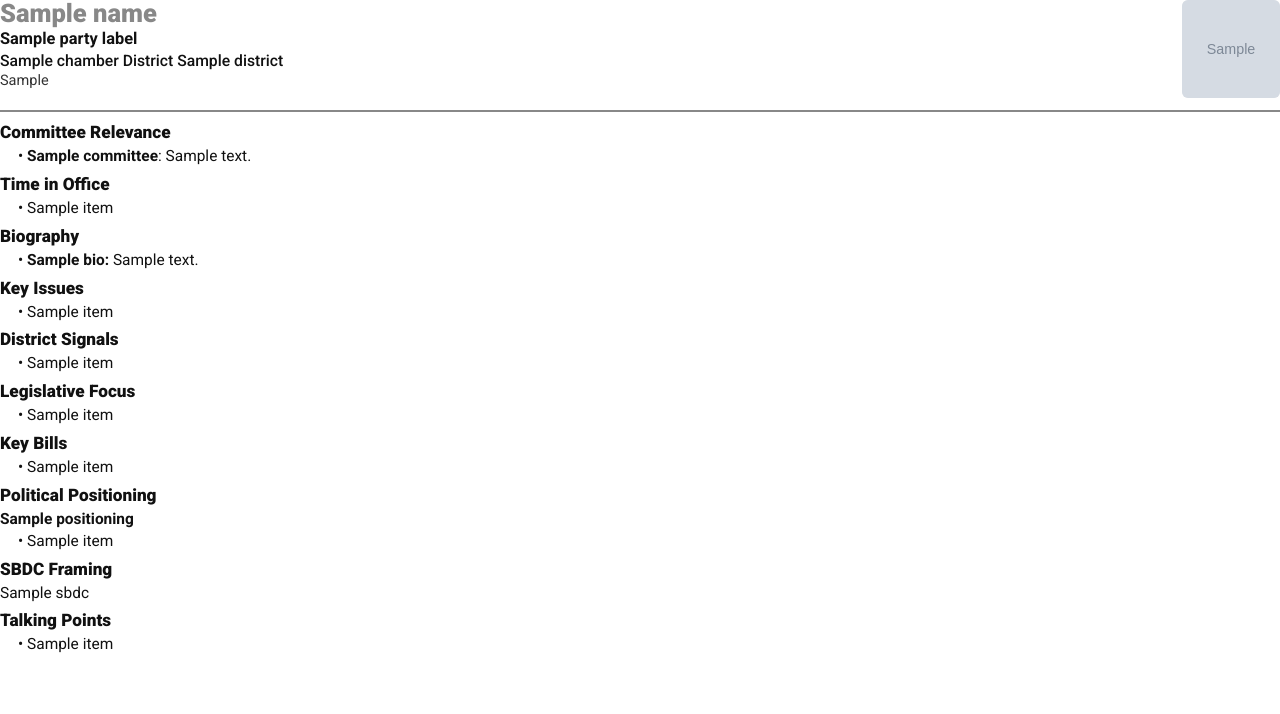
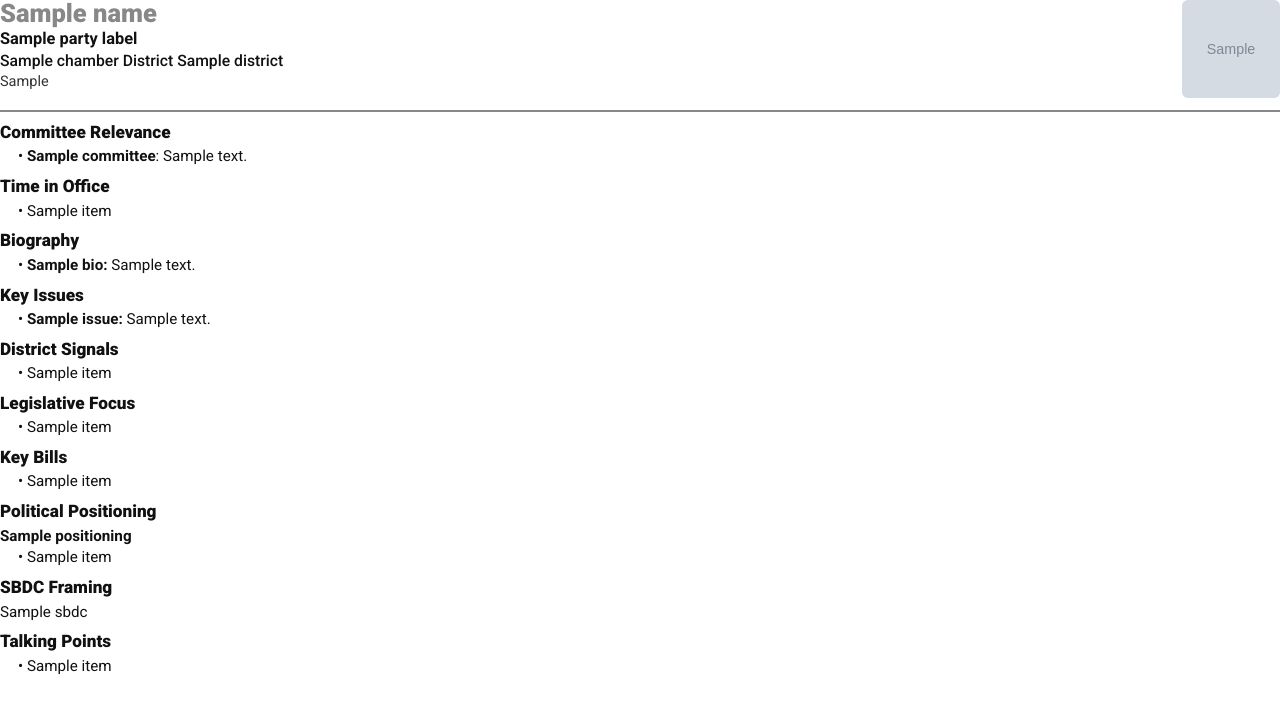
Before and after one commit to imrandevelops007/legislator-skimmer, a Python web app: template templates/report.html in a window 1280 px wide. Shown: the top 714 px of the page. Run offline with Jinja, Linux system fonts and the light colour scheme; the template is opened without the code that fills it: most values are stand-ins (such as "Sample title", 1, 10 or a date in 2020); grey boxes marked "Sample" are stand-in pictures.

Commit message:
Refine styles and update HTML structure in report

```diff
--- a/templates/report.html
+++ b/templates/report.html
@@ -13,8 +13,8 @@
 
     body {
       font-family: 'Roboto', Arial, sans-serif;
-      font-size: 11.6pt;      /* slightly under 12pt */
-      line-height: 1.22;      /* more breathing room */
+      font-size: 11.4pt;
+      line-height: 1.24;
       color: #111;
       margin: 0;
     }
@@ -44,6 +44,7 @@
       width: 100%;
       height: 100%;
       object-fit: cover;
+      display: block;
     }
 
     .name {
@@ -73,7 +74,7 @@
     }
 
     .section {
-      margin-top: 8px;   /* more separation between sections */
+      margin-top: 10px;
       break-inside: avoid;
       page-break-inside: avoid;
     }
@@ -87,10 +88,12 @@
     .committee-item,
     .bullet,
     .bio-bullet {
-      margin: 0 0 3px 18px;   /* slightly more spacing */
+      margin: 0 0 4px 18px;
       text-indent: -8px;
       padding-left: 8px;
-      line-height: 1.22;
+      line-height: 1.24;
+      break-inside: avoid;
+      page-break-inside: avoid;
     }
 
     .committee-name {
@@ -101,6 +104,10 @@
       font-weight: 700;
     }
 
+    .issue-label {
+      font-weight: 700;
+    }
+
     .positioning-line {
       font-weight: 700;
       margin-bottom: 3px;
@@ -108,7 +115,7 @@
 
     .section-intro {
       margin: 0 0 3px 0;
-      line-height: 1.22;
+      line-height: 1.24;
     }
 
     p {
@@ -139,11 +146,9 @@
 
 <div class="section">
   <div class="section-title">Committee Relevance</div>
-  <div class="committee-list">
-    {% for committee, note in committee_items %}
-    <div class="committee-item">• <span class="committee-name">{{ committee }}</span>{% if note %}: {{ note }}{% endif %}</div>
-    {% endfor %}
-  </div>
+  {% for committee, note in committee_items %}
+  <div class="committee-item">• <span class="committee-name">{{ committee }}</span>{% if note %}: {{ note }}{% endif %}</div>
+  {% endfor %}
 </div>
 
 <div class="section">
@@ -162,8 +167,8 @@
 
 <div class="section">
   <div class="section-title">Key Issues</div>
-  {% for item in issues %}
-  <div class="bullet">• {{ item }}</div>
+  {% for label, body in issues %}
+  <div class="bullet">• {% if label %}<span class="issue-label">{{ label }}:</span> {% endif %}{{ body }}</div>
   {% endfor %}
 </div>
 
```
